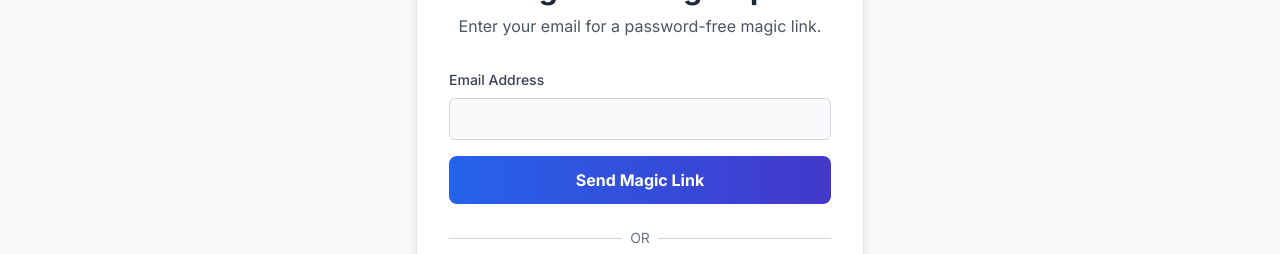
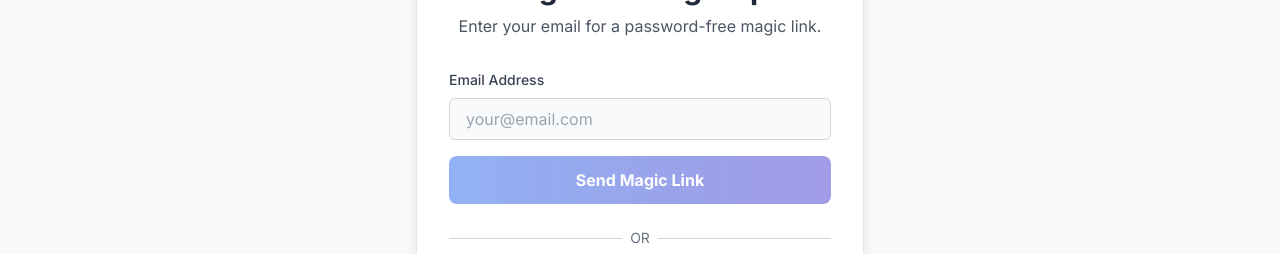
Before and after one commit to ZaifearsRepublic/SkillDash, a Next.js app: page /auth in a window 1280 px wide. Shown: the part 374-628 px from the top of the page. Built offline with nearby package versions, Linux system fonts and the light colour scheme; no server answers.

Commit message:
Auth Issue fixed

```diff
--- a/app/auth/page.tsx
+++ b/app/auth/page.tsx
@@ -11,7 +11,6 @@ import {
 import { auth, googleProvider, actionCodeSettings } from '../../lib/firebase';
 import { useRouter } from 'next/navigation';
 
-
 const GoogleIcon = () => (
     <svg className="w-5 h-5" viewBox="0 0 48 48">
         <path fill="#FFC107" d="M43.611,20.083H42V20H24v8h11.303c-1.649,4.657-6.08,8-11.303,8c-6.627,0-12-5.373-12-12s5.373-12,12-12c3.059,0,5.842,1.154,7.961,3.039l5.657-5.657C34.046,6.053,29.268,4,24,4C12.955,4,4,12.955,4,24s8.955,20,20,20s20-8.955,20-20C44,22.659,43.862,21.35,43.611,20.083z"></path>
@@ -20,7 +19,6 @@ const GoogleIcon = () => (
         <path fill="#1976D2" d="M43.611,20.083H42V20H24v8h11.303c-0.792,2.237-2.231,4.166-4.087,5.574l6.19,5.238C39.99,35.533,44,30.138,44,24C44,22.659,43.862,21.35,43.611,20.083z"></path>
     </svg>
 );
-
 
 export default function AuthPage() {
     const [email, setEmail] = useState('');
@@ -32,59 +30,93 @@ export default function AuthPage() {
     // Effect to handle email link sign-in on page load
     useEffect(() => {
         const handleEmailLinkSignIn = async () => {
+            console.log('Checking if this is an email link sign-in...');
+            console.log('Current URL:', window.location.href);
+
             if (isSignInWithEmailLink(auth, window.location.href)) {
+                console.log('This is an email link sign-in');
                 setMessage('Verifying your sign-in link, please wait...');
+                setIsLoading(true);
+
                 let storedEmail = window.localStorage.getItem('emailForSignIn');
+                console.log('Stored email:', storedEmail);
+
                 if (!storedEmail) {
+                    // Prompt for email if not stored
                     storedEmail = window.prompt('Please provide your email for confirmation');
                 }
-                if(storedEmail) {
-                    setIsLoading(true);
+
+                if (storedEmail) {
                     try {
-                        await signInWithEmailLink(auth, storedEmail, window.location.href);
+                        console.log('Attempting to sign in with email link...');
+                        const result = await signInWithEmailLink(auth, storedEmail, window.location.href);
+                        console.log('Sign-in successful:', result.user);
+
+                        // Clean up
                         window.localStorage.removeItem('emailForSignIn');
+
+                        // Clear URL parameters
+                        window.history.replaceState({}, document.title, '/auth');
+
+                        // Redirect to profile
                         router.push('/profile');
-                    } catch (err) {
-                        setError('Failed to sign in. The link may have expired or been used already.');
+                    } catch (err: any) {
+                        console.error('Email link sign-in failed:', err);
+                        setError(`Failed to sign in: ${err.message}`);
                         setMessage('');
                     } finally {
                         setIsLoading(false);
                     }
                 } else {
-                     setError('Email not found. Please try signing up again.');
-                     setMessage('');
+                    setError('Email not provided. Please try signing up again.');
+                    setMessage('');
+                    setIsLoading(false);
                 }
+            } else {
+                console.log('Not an email link sign-in');
             }
         };
+
+        // Run after component mounts
         handleEmailLinkSignIn();
     }, [router]);
 
+    const handleEmailSignIn = async () => {
+        if (!email) {
+            setError('Please enter your email address');
+            return;
+        }
 
-    const handleEmailSignIn = async () => {
         setIsLoading(true);
         setError('');
         setMessage('');
 
         try {
+            console.log('Sending sign-in link to:', email);
+            console.log('Action code settings:', actionCodeSettings);
+
             await sendSignInLinkToEmail(auth, email, actionCodeSettings);
             window.localStorage.setItem('emailForSignIn', email);
-            setMessage(`A sign-in link has been sent to ${email}! Check your inbox to sign in.`);
+            setMessage(`A sign-in link has been sent to ${email}! Check your inbox and spam folder.`);
+            setEmail(''); // Clear email field
         } catch (err: any) {
-            setError(err.message || 'Failed to send sign-in link.');
+            console.error('Failed to send sign-in link:', err);
+            setError(err.message || 'Failed to send sign-in link. Please try again.');
         } finally {
             setIsLoading(false);
         }
     };
 
-     const handleGoogleSignIn = async () => {
+    const handleGoogleSignIn = async () => {
         setIsLoading(true);
         setError('');
         try {
-            await signInWithPopup(auth, googleProvider);
+            const result = await signInWithPopup(auth, googleProvider);
+            console.log('Google sign-in successful:', result.user);
             router.push('/profile');
         } catch (err: any) {
+            console.error('Google sign-in failed:', err);
             setError('Failed to sign in with Google. Please try again.');
-            console.error(err);
         } finally {
             setIsLoading(false);
         }
@@ -111,14 +143,37 @@ export default function AuthPage() {
 
                 <form onSubmit={handleSubmit} className="space-y-4">
                     <div>
-                        <label htmlFor="email" className="block text-sm font-medium text-gray-700 dark:text-gray-300 mb-2">Email Address</label>
-                        <input type="email" value={email} onChange={(e) => setEmail(e.target.value)} required className="w-full px-4 py-2 border border-gray-300 dark:border-gray-700 rounded-md bg-gray-50 dark:bg-gray-800 focus:outline-none focus:ring-2 focus:ring-blue-500" />
+                        <label htmlFor="email" className="block text-sm font-medium text-gray-700 dark:text-gray-300 mb-2">
+                            Email Address
+                        </label>
+                        <input
+                            type="email"
+                            id="email"
+                            value={email}
+                            onChange={(e) => setEmail(e.target.value)}
+                            required
+                            placeholder="your@email.com"
+                            className="w-full px-4 py-2 border border-gray-300 dark:border-gray-700 rounded-md bg-gray-50 dark:bg-gray-800 focus:outline-none focus:ring-2 focus:ring-blue-500 text-gray-900 dark:text-white"
+                        />
                     </div>
 
-                    {error && <p className="text-red-500 text-sm text-center pt-2">{error}</p>}
-                    {message && <p className="text-green-500 text-sm text-center pt-2">{message}</p>}
+                    {error && (
+                        <div className="bg-red-50 dark:bg-red-900/20 border border-red-200 dark:border-red-800 rounded-md p-3">
+                            <p className="text-red-600 dark:text-red-400 text-sm">{error}</p>
+                        </div>
+                    )}
 
-                    <button type="submit" disabled={isLoading} className="w-full bg-gradient-to-r from-blue-600 to-indigo-700 text-white font-bold py-3 rounded-lg hover:shadow-xl transition-all disabled:opacity-50">
+                    {message && (
+                        <div className="bg-green-50 dark:bg-green-900/20 border border-green-200 dark:border-green-800 rounded-md p-3">
+                            <p className="text-green-600 dark:text-green-400 text-sm">{message}</p>
+                        </div>
+                    )}
+
+                    <button
+                        type="submit"
+                        disabled={isLoading || !email}
+                        className="w-full bg-gradient-to-r from-blue-600 to-indigo-700 text-white font-bold py-3 rounded-lg hover:shadow-xl transition-all disabled:opacity-50 disabled:cursor-not-allowed"
+                    >
                         {isLoading ? 'Sending...' : 'Send Magic Link'}
                     </button>
                 </form>
--- a/lib/firebase.ts
+++ b/lib/firebase.ts
@@ -1,3 +1,4 @@
+// lib/firebase.ts
 import { initializeApp, getApps, getApp } from 'firebase/app';
 import { getAuth, GoogleAuthProvider } from 'firebase/auth';
 
@@ -16,14 +17,22 @@ const app = !getApps().length ? initializeApp(firebaseConfig) : getApp();
 const auth = getAuth(app);
 const googleProvider = new GoogleAuthProvider();
 
+// Dynamic URL for different environments
+const getBaseURL = () => {
+  if (typeof window !== 'undefined') {
+    // Client side - use current window location
+    return `${window.location.protocol}//${window.location.host}`;
+  }
+  // Server side fallback
+  return process.env.NEXT_PUBLIC_BASE_URL || 'http://localhost:3000';
+};
+
 // Action code settings for email link authentication
 const actionCodeSettings = {
-  // This URL is where the user will be redirected after clicking the email link.
-  // It must be the page that contains the logic to handle the sign-in.
-  url: 'http://localhost:3000/auth',
+  // Dynamic URL that works in both dev and production
+  url: `${getBaseURL()}/auth`,
   // This must be true.
   handleCodeInApp: true,
 };
 
-
 export { auth, googleProvider, actionCodeSettings };
```
Also changed, not shown: 1 other file (tests, documents, lock files or other folders).
